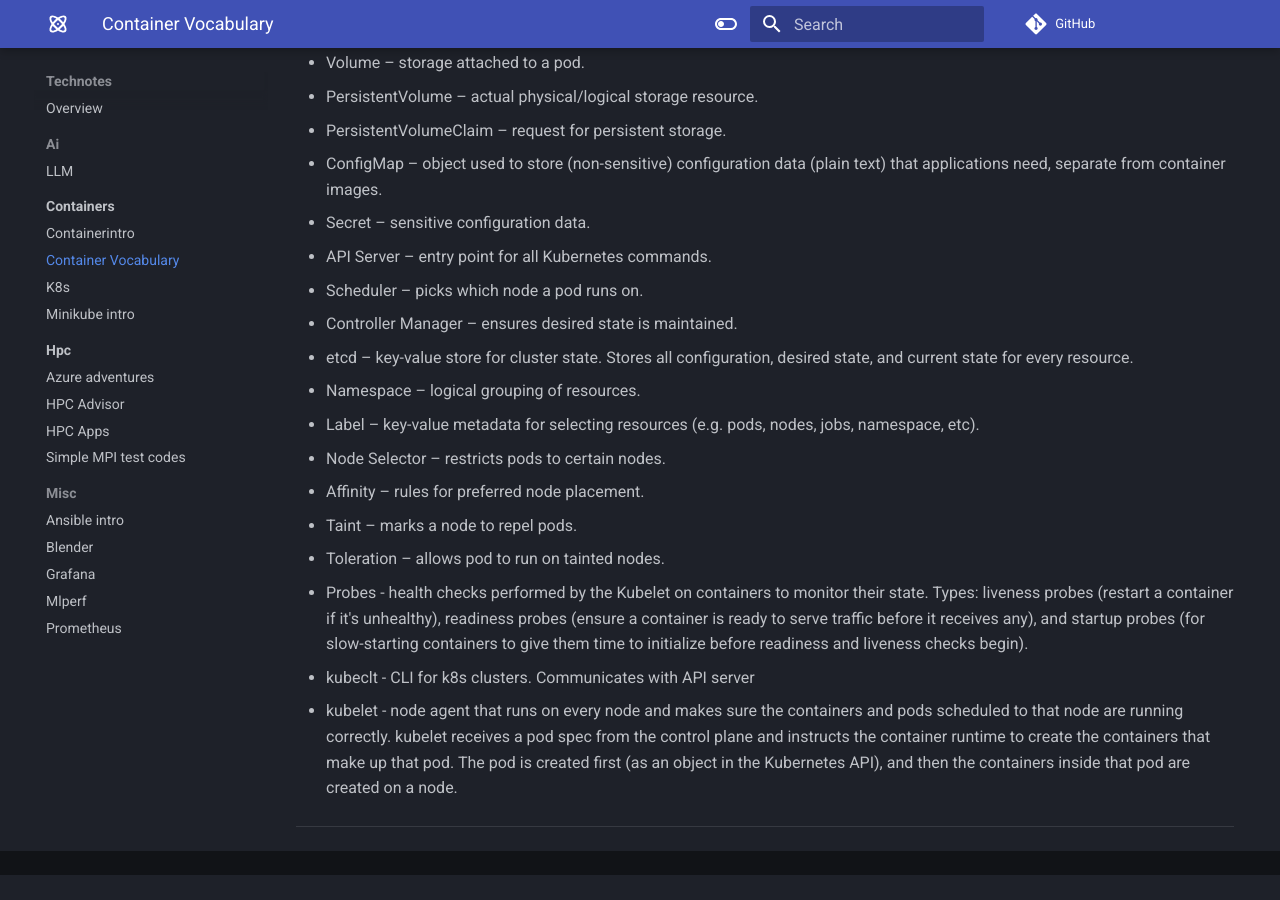
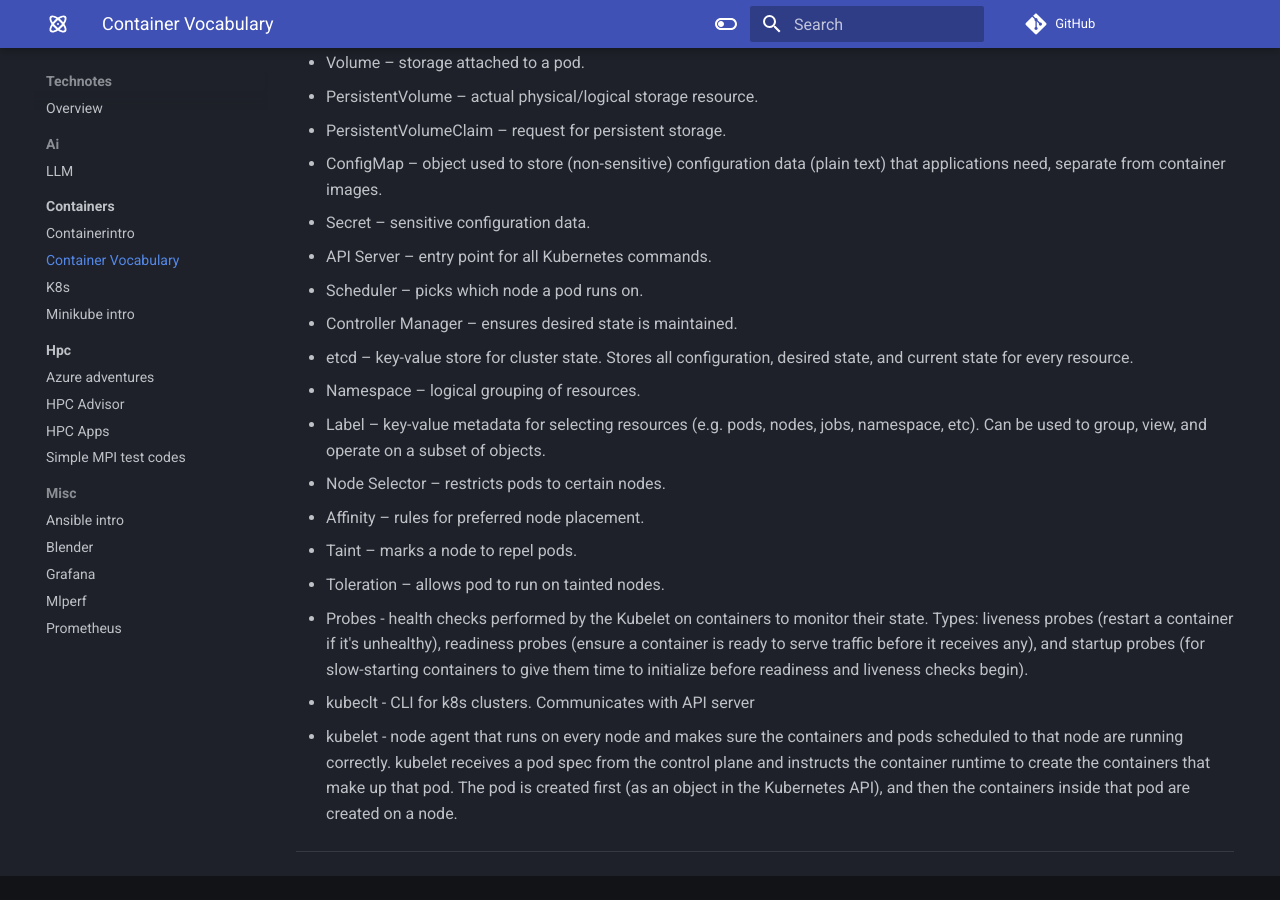
Before and after one commit to marconetto/technotes, an MkDocs documentation site: the page built from docs/containers/containervocabulary.md, in a window 1280 px wide and 900 px high, scrolled down 801 px. Built offline with MkDocs 1.6.1 and Material for MkDocs 9.7.7, drawn with Linux system fonts in a browser that asks for light colours; comment, search, counter and statistics services are not loaded; before the commit the page ends 1676 px from its top, so only the background shows below that.

Commit message:
update k8s content

```diff
--- a/docs/containers/containervocabulary.md
+++ b/docs/containers/containervocabulary.md
@@ -34,7 +34,7 @@ containers
 - etcd – key-value store for cluster state. Stores all configuration, desired state, and current state for every resource.
 - Namespace – logical grouping of resources.
 - Label – key-value metadata for selecting resources (e.g. pods, nodes, jobs,
-namespace, etc).
+namespace, etc). Can be used to group, view, and operate on a subset of objects.
 - Node Selector – restricts pods to certain nodes.
 - Affinity – rules for preferred node placement.
 - Taint – marks a node to repel pods.
```
